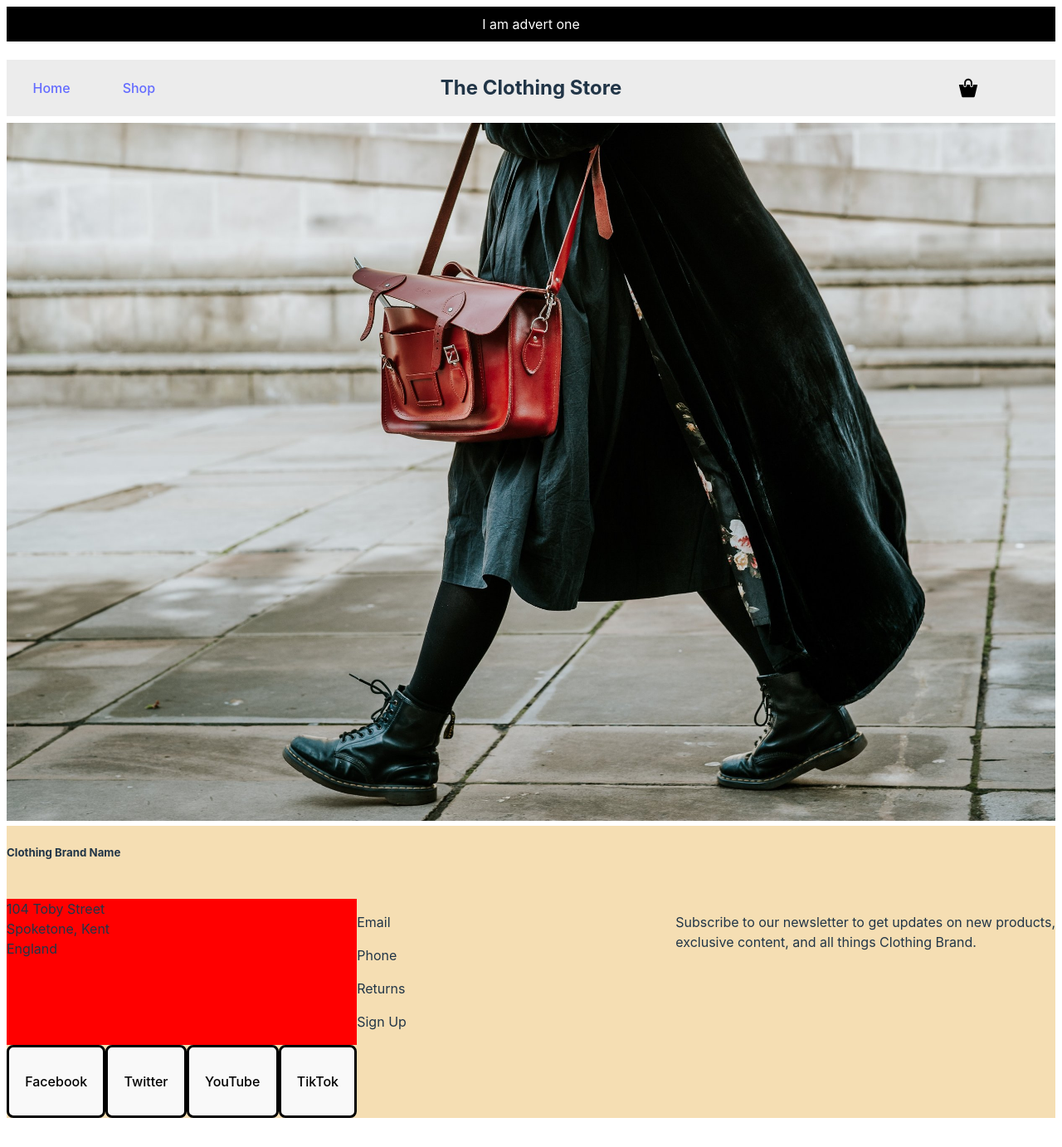
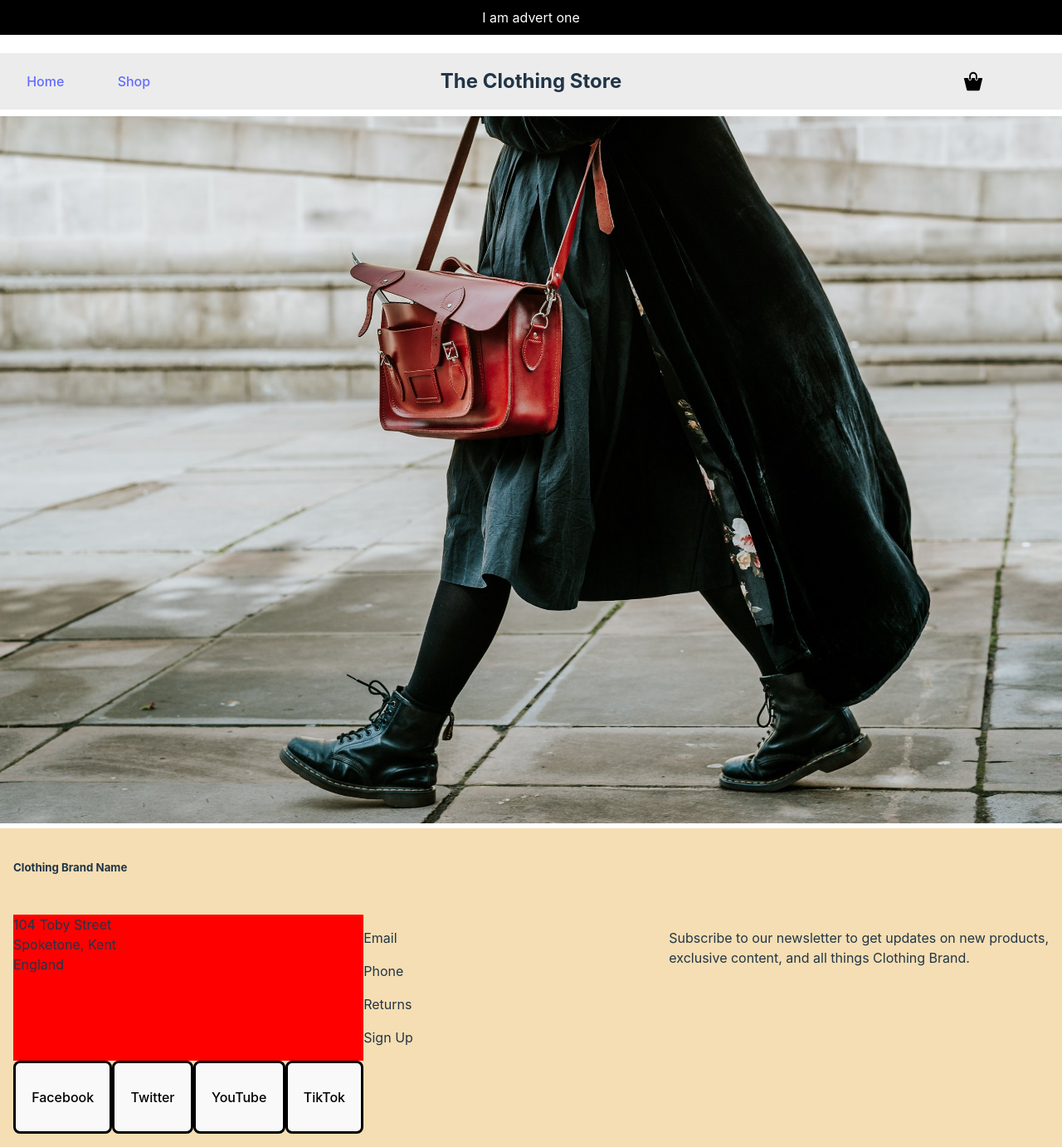
Before and after one commit to malcomcrab/react-shopping-cart, a React (Vite) app: page / in a window 1280 px wide. Shown: the whole page at 83% size. Before the commit the page ends 1347 px from the top, so only its background shows below. Built offline with nearby package versions, Linux system fonts and the light colour scheme.

Commit message:
Some CSS changes

```diff
--- a/package.json
+++ b/package.json
@@ -10,6 +10,7 @@
     "preview": "vite preview"
   },
   "dependencies": {
+    "prop-types": "^15.8.1",
     "react": "^18.3.1",
     "react-dom": "^18.3.1",
     "react-router-dom": "^7.1.1"
--- a/src/App.css
+++ b/src/App.css
@@ -1,4 +1,6 @@
-
+body{
+  margin:0px;
+}
 
 #products-display {
   display: grid;
--- a/src/components/headerFooter/Header.jsx
+++ b/src/components/headerFooter/Header.jsx
@@ -2,6 +2,8 @@ import Navbar from "../NavBar";
 import styles from "../../css-modules/Header.module.css";
 import shopBasket from "../../assets/svg-images/shopBasket.svg";
 import { useEffect } from "react";
+import PropTypes from "prop-types";
+
 
 function Header({ basketItems, basketSubtotal }) {
   const basketElement = document.querySelector("#checkout-basket-container");
@@ -61,4 +63,8 @@ function Header({ basketItems, basketSubtotal }) {
   );
 }
 
+Header.PropTypes = {
+   basketItems: PropTypes.array.isRequired,
+}
+
 export default Header;
--- a/src/css-modules/InfoBar.module.css
+++ b/src/css-modules/InfoBar.module.css
@@ -6,6 +6,7 @@
     grid-template-columns: 1fr 5fr;
     grid-template-rows: 1fr 2fr 1fr ;
     grid-row: 3;
+    padding:1em;
   }
 
   .addressDiv{
```
Also changed, not shown: 1 other file (tests, documents, lock files or other folders).
